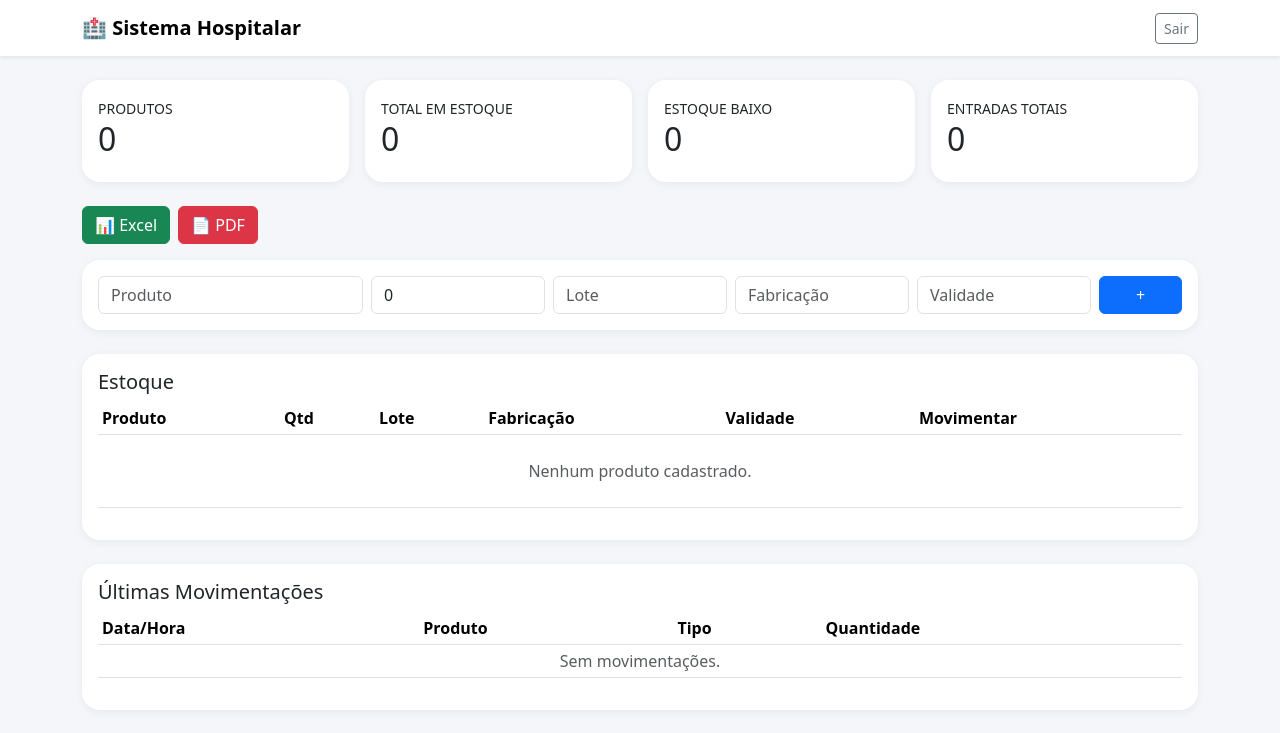
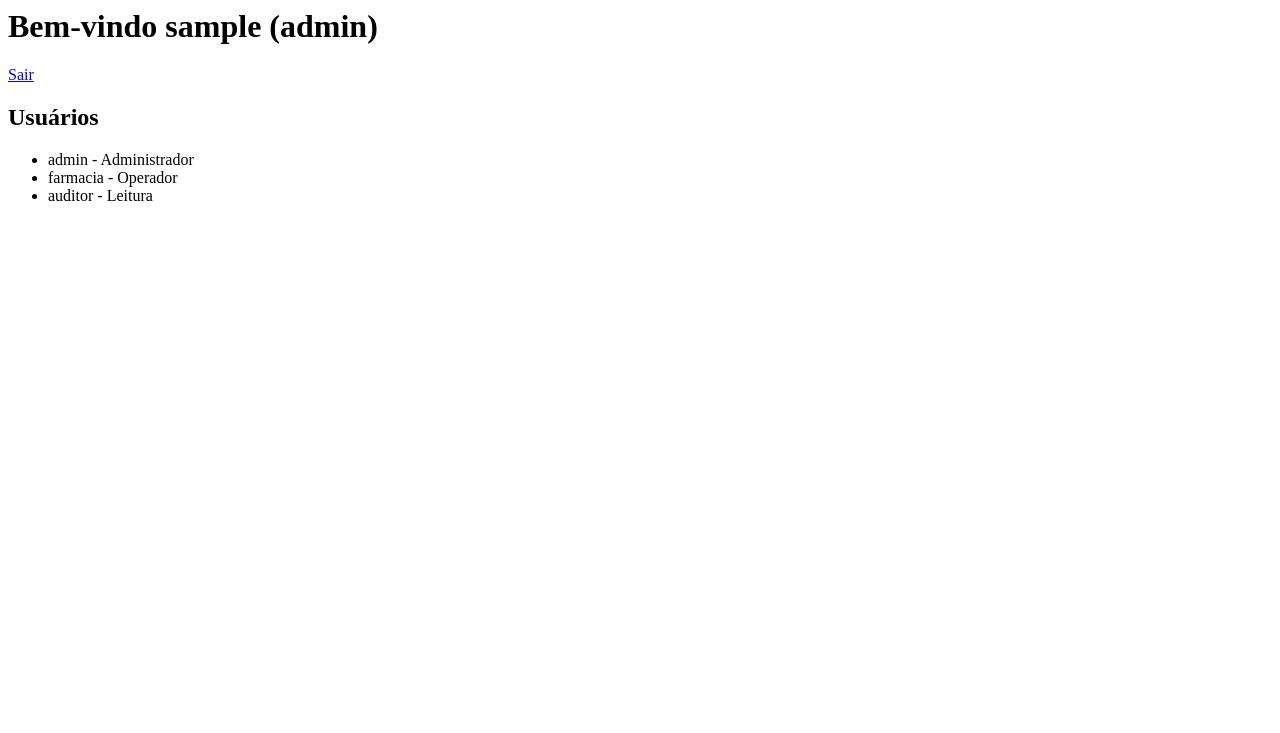
Before and after one commit to tihinlpatos-coder/Controle-TI, a Flask app: page /sistema in a window 1280 px wide. Shown: the top 733 px of the page. Run offline with Flask 3, Linux system fonts and the light colour scheme; the visitor is signed in with stand-in values (Sample User, id 1); data that the repository does not hold is empty.

Commit message:
Add files via upload

```diff
--- a/app.py
+++ b/app.py
@@ -1,139 +1,32 @@
-from flask import Flask, render_template, request, redirect, session, url_for, send_file
-from openpyxl import Workbook
-from reportlab.platypus import SimpleDocTemplate, Table, TableStyle
-from reportlab.lib.pagesizes import A4
-from reportlab.lib import colors
-import tempfile
-from flask_sqlalchemy import SQLAlchemy
-from datetime import datetime
+from flask import Flask, request, redirect, session, url_for, render_template
 import os
-
 app = Flask(__name__)
 app.secret_key = os.getenv("SECRET_KEY", "hospital-secret-key")
-
-database_url = os.getenv("DATABASE_URL", "sqlite:///estoque.db")
-if database_url.startswith("postgres://"):
-    database_url = database_url.replace("postgres://", "postgresql://", 1)
-
-app.config["SQLALCHEMY_DATABASE_URI"] = database_url
-app.config["SQLALCHEMY_TRACK_MODIFICATIONS"] = False
-db = SQLAlchemy(app)
-
-USUARIO = "admin"
-SENHA = "1234"
-
-class Produto(db.Model):
-    id = db.Column(db.Integer, primary_key=True)
-    nome = db.Column(db.String(120), nullable=False)
-    quantidade = db.Column(db.Integer, default=0)
-    lote = db.Column(db.String(50))
-    fabricacao = db.Column(db.String(20))
-    validade = db.Column(db.String(20))
-
-class Movimentacao(db.Model):
-    id = db.Column(db.Integer, primary_key=True)
-    produto = db.Column(db.String(120), nullable=False)
-    tipo = db.Column(db.String(20), nullable=False)
-    quantidade = db.Column(db.Integer, nullable=False)
-    data_hora = db.Column(db.DateTime, default=datetime.utcnow)
-
-with app.app_context():
-    db.create_all()
-
-@app.route("/", methods=["GET", "POST"])
+USERS = {
+    "admin": {"senha": "1234", "perfil": "Administrador"},
+    "farmacia": {"senha": "1234", "perfil": "Operador"},
+    "auditor": {"senha": "1234", "perfil": "Leitura"},
+}
+@app.route("/", methods=["GET","POST"])
 def login():
     erro = None
     if request.method == "POST":
-        if request.form.get("usuario") == USUARIO and request.form.get("senha") == SENHA:
-            session["logado"] = True
+        u = request.form.get("usuario")
+        s = request.form.get("senha")
+        if u in USERS and USERS[u]["senha"] == s:
+            session["usuario"] = u
+            session["perfil"] = USERS[u]["perfil"]
             return redirect(url_for("sistema"))
         erro = "Usuário ou senha inválidos."
     return render_template("login.html", erro=erro)
-
+@app.route("/sistema")
+def sistema():
+    if "usuario" not in session:
+        return redirect(url_for("login"))
+    return render_template("dashboard.html", usuario=session["usuario"], perfil=session["perfil"], usuarios=USERS)
 @app.route("/logout")
 def logout():
     session.clear()
     return redirect(url_for("login"))
-
-@app.route("/sistema")
-def sistema():
-    if not session.get("logado"):
-        return redirect(url_for("login"))
-    produtos = Produto.query.order_by(Produto.nome).all()
-    movimentacoes = Movimentacao.query.order_by(Movimentacao.data_hora.desc()).limit(20).all()
-    return render_template(
-        "dashboard.html",
-        produtos=produtos,
-        movimentacoes=movimentacoes,
-        total_produtos=len(produtos),
-        total_estoque=sum(p.quantidade for p in produtos),
-        estoque_baixo=sum(1 for p in produtos if p.quantidade < 10),
-        entradas_totais=sum(m.quantidade for m in movimentacoes if m.tipo == "Entrada"),
-    )
-
-@app.route("/novo", methods=["POST"])
-def novo():
-    if not session.get("logado"):
-        return redirect(url_for("login"))
-    db.session.add(Produto(
-        nome=request.form["nome"],
-        quantidade=int(request.form.get("quantidade", 0)),
-        lote=request.form.get("lote", ""),
-        fabricacao=request.form.get("fabricacao", ""),
-        validade=request.form.get("validade", "")
-    ))
-    db.session.commit()
-    return redirect(url_for("sistema"))
-
-@app.route("/movimentar/<int:produto_id>", methods=["POST"])
-def movimentar(produto_id):
-    if not session.get("logado"):
-        return redirect(url_for("login"))
-    produto = Produto.query.get_or_404(produto_id)
-    qtd = int(request.form.get("quantidade", 0))
-    tipo = request.form["tipo"]
-    if tipo == "Entrada":
-        produto.quantidade += qtd
-    else:
-        produto.quantidade -= qtd
-    db.session.add(Movimentacao(produto=produto.nome, tipo=tipo, quantidade=qtd))
-    db.session.commit()
-    return redirect(url_for("sistema"))
-
-
-@app.route("/relatorio_excel")
-def relatorio_excel():
-    if not session.get("logado"):
-        return redirect(url_for("login"))
-    produtos = Produto.query.order_by(Produto.nome).all()
-    wb = Workbook()
-    ws = wb.active
-    ws.title = "Estoque"
-    ws.append(["ID", "Produto", "Quantidade", "Lote", "Fabricação", "Validade"])
-    for p in produtos:
-        ws.append([p.id, p.nome, p.quantidade, p.lote, p.fabricacao, p.validade])
-    tmp = tempfile.NamedTemporaryFile(delete=False, suffix=".xlsx")
-    wb.save(tmp.name)
-    return send_file(tmp.name, as_attachment=True, download_name="relatorio_estoque.xlsx")
-
-@app.route("/relatorio_pdf")
-def relatorio_pdf():
-    if not session.get("logado"):
-        return redirect(url_for("login"))
-    produtos = Produto.query.order_by(Produto.nome).all()
-    tmp = tempfile.NamedTemporaryFile(delete=False, suffix=".pdf")
-    doc = SimpleDocTemplate(tmp.name, pagesize=A4)
-    data = [["ID", "Produto", "Qtd", "Lote", "Fabricação", "Validade"]]
-    for p in produtos:
-        data.append([str(p.id), p.nome, str(p.quantidade), p.lote or "", p.fabricacao or "", p.validade or ""])
-    table = Table(data, colWidths=[35, 180, 40, 70, 90, 90])
-    table.setStyle(TableStyle([
-        ("BACKGROUND", (0,0), (-1,0), colors.lightgrey),
-        ("GRID", (0,0), (-1,-1), 0.5, colors.black),
-    ]))
-    doc.build([table])
-    return send_file(tmp.name, as_attachment=True, download_name="relatorio_estoque.pdf")
-
-
 if __name__ == "__main__":
     app.run(host="0.0.0.0", port=int(os.getenv("PORT", 5000)))
--- a/requirements.txt
+++ b/requirements.txt
@@ -1,7 +1,2 @@
 Flask==3.1.3
-Flask-SQLAlchemy==3.1.1
 gunicorn==23.0.0
-psycopg2-binary==2.9.10
-openpyxl==3.1.5
-reportlab==4.4.1
-Pillow==12.0.0
--- a/templates/dashboard.html
+++ b/templates/dashboard.html
@@ -1,56 +1 @@
-<!doctype html><html lang='pt-br'><head><meta charset='utf-8'>
-<meta name='viewport' content='width=device-width, initial-scale=1'>
-<link href='https://cdn.jsdelivr.net/npm/bootstrap@5.3.3/dist/css/bootstrap.min.css' rel='stylesheet'>
-<title>Sistema Hospitalar</title>
-<style>body{background:#f4f6f9}.card-soft{border:0;border-radius:18px;box-shadow:0 2px 8px rgba(0,0,0,.06)}</style>
-</head><body>
-<nav class='navbar bg-white shadow-sm'><div class='container'>
-<span class='navbar-brand fw-bold'>🏥 Sistema Hospitalar</span>
-<a href='/logout' class='btn btn-outline-secondary btn-sm'>Sair</a>
-</div></nav>
-<div class='container py-4'>
-<div class='row g-3 mb-4'>
-<div class='col-md-3'><div class='card card-soft'><div class='card-body'><small>PRODUTOS</small><h2>{{ total_produtos }}</h2></div></div></div>
-<div class='col-md-3'><div class='card card-soft'><div class='card-body'><small>TOTAL EM ESTOQUE</small><h2>{{ total_estoque }}</h2></div></div></div>
-<div class='col-md-3'><div class='card card-soft'><div class='card-body'><small>ESTOQUE BAIXO</small><h2>{{ estoque_baixo }}</h2></div></div></div>
-<div class='col-md-3'><div class='card card-soft'><div class='card-body'><small>ENTRADAS TOTAIS</small><h2>{{ entradas_totais }}</h2></div></div></div>
-</div>
-<div class='mb-3 d-flex gap-2'><a href='/relatorio_excel' class='btn btn-success'>📊 Excel</a><a href='/relatorio_pdf' class='btn btn-danger'>📄 PDF</a></div><div class='card card-soft mb-4'><div class='card-body'>
-<form method='post' action='/novo' class='row g-2'>
-<div class='col-md-3'><input class='form-control' name='nome' placeholder='Produto' required></div>
-<div class='col-md-2'><input class='form-control' name='quantidade' type='number' value='0'></div>
-<div class='col-md-2'><input class='form-control' name='lote' placeholder='Lote'></div>
-<div class='col-md-2'><input class='form-control' name='fabricacao' placeholder='Fabricação'></div>
-<div class='col-md-2'><input class='form-control' name='validade' placeholder='Validade'></div>
-<div class='col-md-1 d-grid'><button class='btn btn-primary'>+</button></div>
-</form></div></div>
-<div class='card card-soft mb-4'><div class='card-body'>
-<h5>Estoque</h5>
-<div class='table-responsive'><table class='table table-sm align-middle'>
-<thead><tr><th>Produto</th><th>Qtd</th><th>Lote</th><th>Fabricação</th><th>Validade</th><th>Movimentar</th></tr></thead><tbody>
-{% for p in produtos %}
-<tr>
-<td>{{ p.nome }}</td><td>{{ p.quantidade }}</td><td>{{ p.lote }}</td><td>{{ p.fabricacao }}</td><td>{{ p.validade }}</td>
-<td>
-<form method='post' action='/movimentar/{{ p.id }}' class='d-flex gap-1'>
-<input type='number' name='quantidade' class='form-control form-control-sm' style='width:90px' value='1'>
-<button name='tipo' value='Entrada' class='btn btn-sm btn-success'>Entrada</button>
-<button name='tipo' value='Saida' class='btn btn-sm btn-warning'>Saída</button>
-</form>
-</td>
-</tr>
-{% else %}
-<tr><td colspan='6' class='text-center text-muted py-4'>Nenhum produto cadastrado.</td></tr>
-{% endfor %}
-</tbody></table></div></div></div>
-<div class='card card-soft'><div class='card-body'>
-<h5>Últimas Movimentações</h5>
-<table class='table table-sm'>
-<thead><tr><th>Data/Hora</th><th>Produto</th><th>Tipo</th><th>Quantidade</th></tr></thead><tbody>
-{% for m in movimentacoes %}
-<tr><td>{{ m.data_hora.strftime('%d/%m/%Y %H:%M') }}</td><td>{{ m.produto }}</td><td>{{ m.tipo }}</td><td>{{ m.quantidade }}</td></tr>
-{% else %}
-<tr><td colspan='4' class='text-center text-muted'>Sem movimentações.</td></tr>
-{% endfor %}
-</tbody></table></div></div>
-</div></body></html>
+<h1>Bem-vindo {{ usuario }} ({{ perfil }})</h1><a href='/logout'>Sair</a><h2>Usuários</h2><ul>{% for nome, dados in usuarios.items() %}<li>{{ nome }} - {{ dados.perfil }}</li>{% endfor %}</ul>
```
Also changed, not shown: templates/login.html (+1 -15 lines), README.md.
